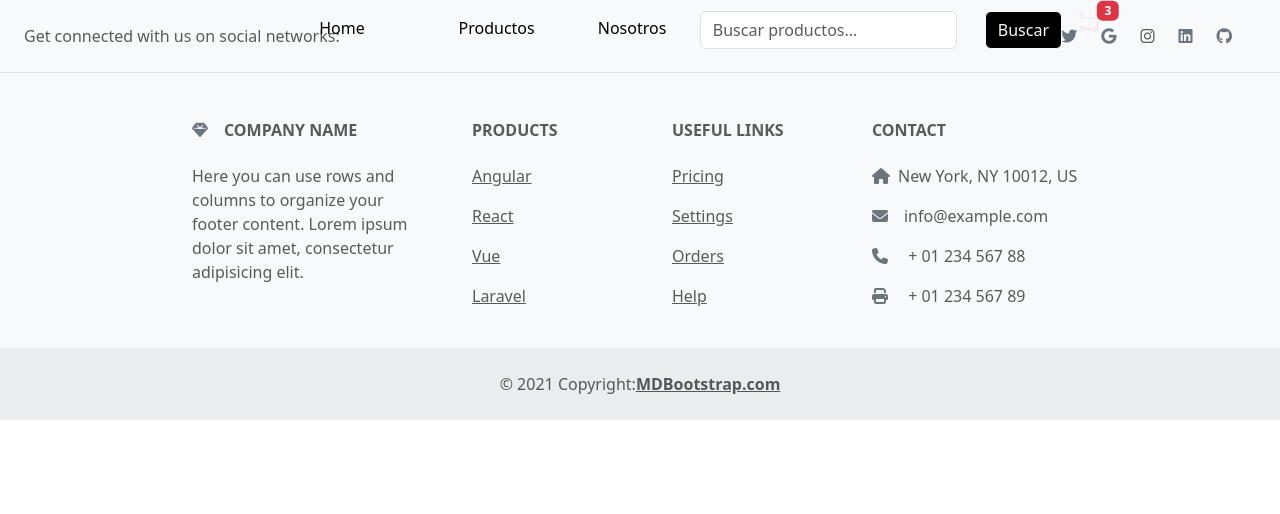
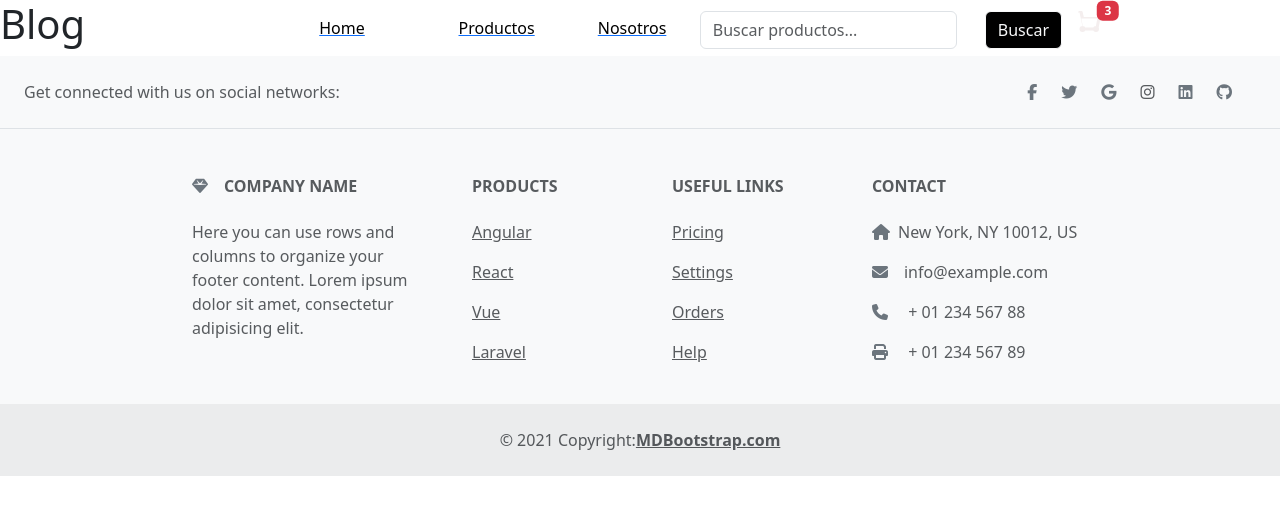
Before and after one commit to LeaaJr/PagIt-Ar, a React (Create React App) app: page /blog in a window 1280 px wide. Shown: the top 514 px of the page. Built offline with nearby package versions, Linux system fonts and the light colour scheme.

Commit message:
confrouttwo

```diff
--- a/src/App.js
+++ b/src/App.js
@@ -7,13 +7,13 @@ import './App.css';
 import '@fortawesome/fontawesome-free/css/all.min.css';
 import { Routes, Route } from "react-router-dom";
 import Productos from './pages/Productos';
+import Blog from "./pages/Blog";
 
 function App() {
   return (
     <div>
       <Navbar />
       <Routes>
-        {/* Ruta para la página principal (puedes ajustarla según lo que necesites) */}
         <Route path="/" element={
           <main>
             <MainSection />
@@ -23,6 +23,7 @@ function App() {
 
         {/* Ruta para la página de productos */}
         <Route path="/productos" element={<Productos />} />
+        <Route path="/blog" element={<Blog />} />
       </Routes>
       <Footer />
     </div>
--- a/src/Components/MainSection.js
+++ b/src/Components/MainSection.js
@@ -1,4 +1,5 @@
 import React from "react";
+import { Link } from "react-router-dom";
 
 function MainSection() {
   return (
@@ -7,18 +8,24 @@ function MainSection() {
         <h1 className="custom-display">Pasiones Argentinas en Italia</h1>
         <h3 className="custom-subtitle">Productos auténticos que traen el alma de Argentina a Italia</h3>
         <div className="d-flex gap-3 justify-content-center lead fw-normal">
-          <a className="icon-link" href="#">
+          <Link to="/productos">
+            <a className="icon-link" href="#">
             Comprar
             <svg className="bi">
               <use xlinkHref="#chevron-right" />
             </svg>
-          </a>
+            </a>
+          </Link>
+
+          <Link to="/blog">
           <a className="icon-link" href="#">
             Conocenos
             <svg className="bi">
               <use xlinkHref="#chevron-right" />
             </svg>
           </a>
+          </Link>
+
         </div>
       </div>
     </div>
--- a/src/Components/Navbar.js
+++ b/src/Components/Navbar.js
@@ -1,4 +1,5 @@
 import React from "react";
+import {Link } from "react-router-dom";
 
 function Navbar() {
   return (
@@ -51,19 +52,19 @@ function Navbar() {
                 </a>
               </li>
               <li className="nav-item" style={{justifyContent:"center"}}>
-                <a className="nav-link" href="#" style={{color: "black"}}>
+              <Link to="/"> <a className="nav-link" href="#" style={{color: "black"}}>
                   Home
-                </a>
+                </a> </Link>
               </li>
               <li className="nav-item">
-                <a className="nav-link" href="#" style={{color: "black"}}>
+              <Link to="/productos">< a className="nav-link" href="#" style={{color: "black"}}>
                   Productos
-                </a>
+                </a> </Link>
               </li>
               <li className="nav-item">
-                <a className="nav-link" href="#" style={{color: "black"}}>
+              <Link to="/blog"> <a className="nav-link" href="#" style={{color: "black"}}>
                   Nosotros
-                </a>
+                </a> </Link>
               </li>
             </ul>
           </div>
--- /dev/null
+++ b/src/pages/Blog.js
@@ -0,0 +1,5 @@
+const Blog = () => {
+    return <h1>Blog</h1>;
+  };
+
+  export default Blog;
```
